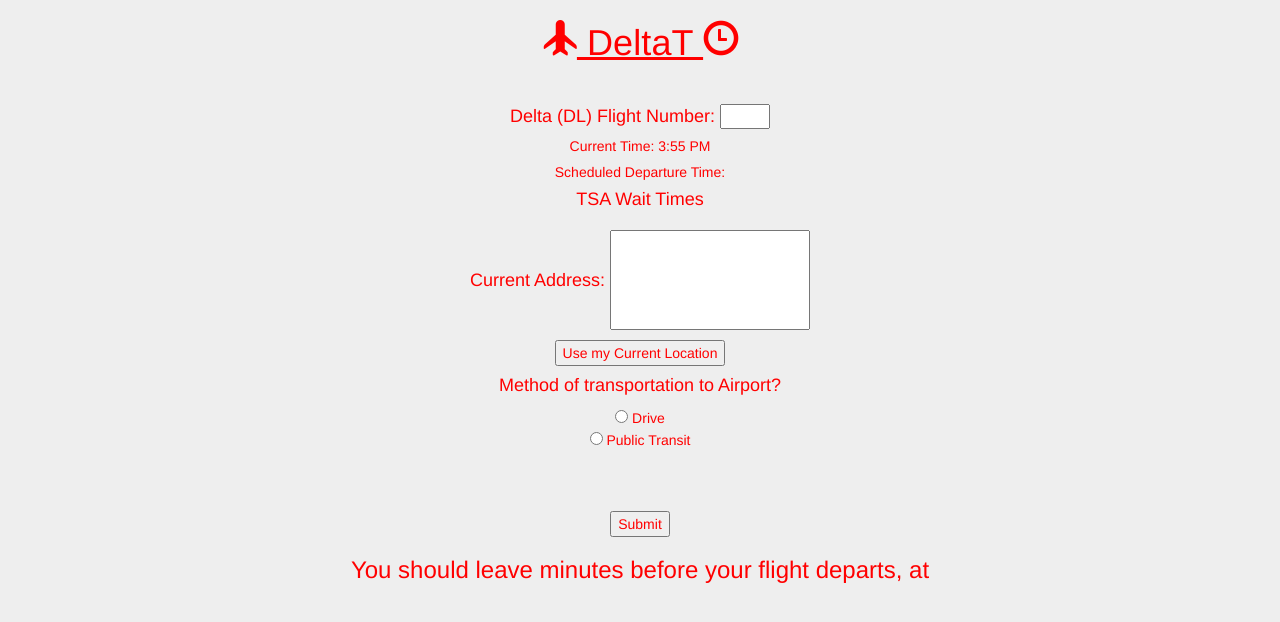
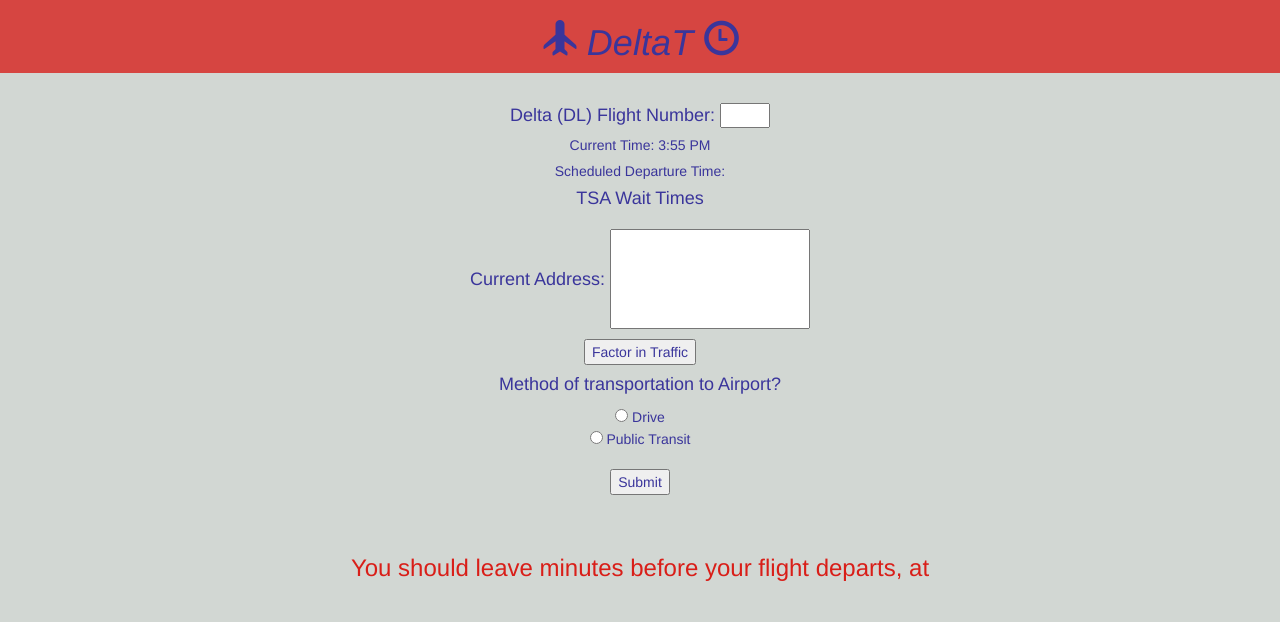
Before and after one commit to peterjrohrer/deltaT, a plain HTML site: page index.html in a window 1280 px wide. Drawn offline with Linux system fonts and the light colour scheme.

Commit message:
some colors and starting to get location working

```diff
--- a/index.html
+++ b/index.html
@@ -5,15 +5,16 @@
 	</head>
   <style>
     body {
-      color: #ff0000;
-      background-color: #eee;
+      color: #3A359B;
+      background-color: #D2D7D3;
     }
     h1 {
       text-align: center;
       letter-spacing: .1px;
-      text-decoration: underline;
+      font-style: italic;
     }
     h3 {
+      color: #D91E18;
       text-align: center;
     }
     h4 {
@@ -23,7 +24,7 @@
       text-align: center;
     }
     hr {
-      color: #ff0000;
+      color: #ffffff;
       line-height: 2px;
     }
     div {
@@ -39,8 +40,11 @@
     }
   </style>
 	<body>
-		<h1><span class="glyphicon glyphicon-plane"></span>  DeltaT <span class="glyphicon glyphicon-time"></span></h1>
-    <hr>
+		<div style="background-color: #D64541">
+      <h1><span class="glyphicon glyphicon-plane"></span>  DeltaT <span class="glyphicon glyphicon-time"></span></h1>
+    </div>
+    <br>
+    <br>
 		<h4>Delta (DL) Flight Number: <input type="text" id="fltnum" name="fltnum" maxlength="4" style="color: #003399; width: 50px;"><br> </h4>
     <h5>Current Time: <span id="time"></span></h5>
   	<h5>Scheduled Departure Time: <span id="departureTime"></span></h5>
@@ -50,14 +54,18 @@
 
       </div>
   		<h4>Current Address: <input type="text" id="address" style="color: #003399; width: 200px; height: 100px;"><br></h4>
-        <button id="currentLocation" >Use my Current Location</button>
+        <button id="location" >Factor in Traffic</button>
   		<h4>Method of transportation to Airport?</h4>
       <div>
   		  <input type="radio" name="method" id="method" value="car"> Drive<br>
   		  <input type="radio" name="method" id="method" value="transit"> Public Transit<br>
   		  <!-- <input type="radio" name="method" value="uber"> Uber -->
       </div>
-      <br><hr><br><button id = "submit">Submit</button>
+      <br>
+      <br>
+      <button id = "submit">Submit</button>
+      <br>
+      <br>
       <h3>You should leave <span id="totalTime"></span> minutes before your flight departs, at <span id="leaveTime"></span></h3>
 
 		<script src="req.js"></script>
--- a/req.js
+++ b/req.js
@@ -58,17 +58,7 @@ function handleTSATimes(res){
 // 	document.getElementById("wait").innerHTML = waitTimeMap;
 
 // })
-document.getElementById("currentLocation").onclick = function() {
-	var x = document.getElementById("currentLocation");
-	function getLocation() {
-    	if (navigator.geolocation) {
-        	navigator.geolocation.getCurrentPosition(document.getElementById("address"));
-        	console.log(navigator.geolocation);
-    	} else {
-        	x.innerHTML = "Geolocation is not supported by this browser.";
-    }
-}
-}
+//---Main Times stuff
 document.getElementById("submit").onclick = function() {
 
 
@@ -201,7 +191,22 @@ function getFltInfo(fltnum, callback){
 	httpGetAsync(reqUrl, callback);
 
 }
+///----Location stuff
+document.getElementById("location").onclick = function() {
+	var x = document.getElementById("currentLocation");
+	function getLocation() {
+    	if (navigator.geolocation) {
+        	navigator.geolocation.getCurrentPosition(document.getElementById("address"));
+        	console.log(navigator.geolocation);
+    	} else {
+        	x.innerHTML = "Geolocation is not supported by this browser.";
+    }
+}
+}
+document.getElementById("location").onclick = function() {
+	return 1
 
+}
 function getTime(airport, callback){
 	//destination = airport+" airport";
 	destination = "ATL Airport"
```
